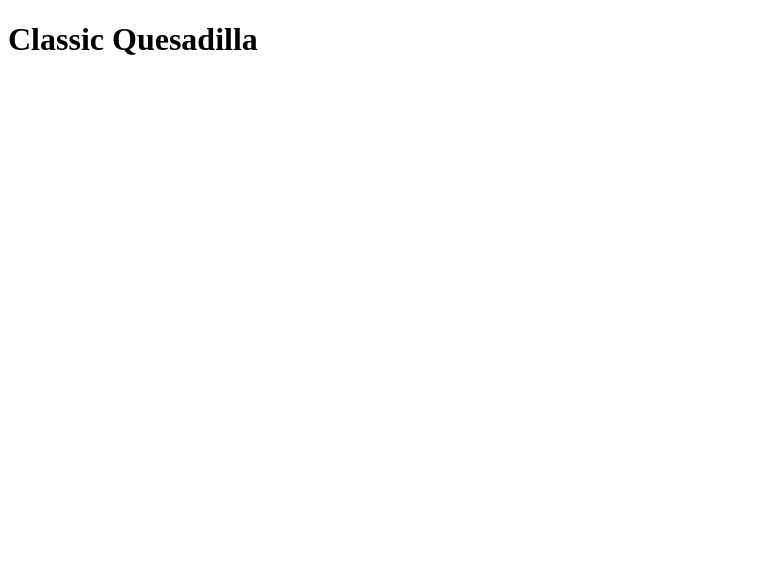
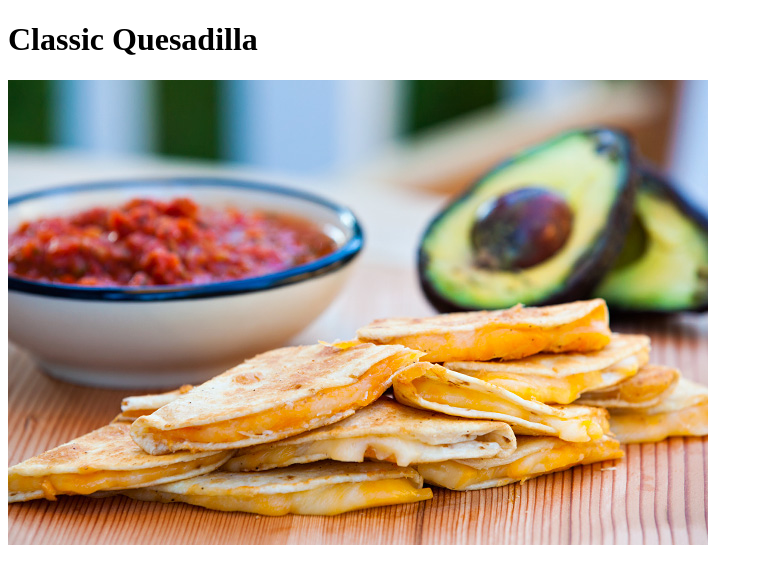
Before and after one commit to kevinbrnett/recipes, a plain HTML site: page recipe/classicquesadilla.html in a window 1280 px wide. Shown: the whole page, without its empty margins (0-763 px from the left). Drawn offline with Linux system fonts and the light colour scheme.

Commit message:
added to img src and alt to classic quesadilla.html

```diff
--- a/recipe/classicquesadilla.html
+++ b/recipe/classicquesadilla.html
@@ -10,7 +10,7 @@
 
 </body>
 
-
+<img src="../img/cheese_quesadilla.jpg" alt="Cheese Quesadilla">
 
 
 
```
